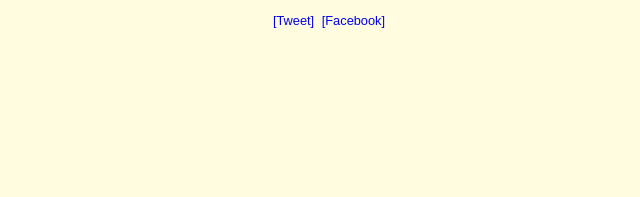
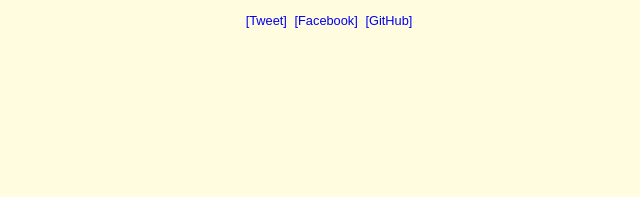
Before and after one commit to ryoyakawai/getcoin, a website: page src/index.html in a window 1280 px wide. Shown: the top 197 px of the page, 319-959 px from the left. Drawn offline with Linux system fonts and the light colour scheme.

Commit message:
Add: GitHub link

```diff
--- a/src/index.html
+++ b/src/index.html
@@ -17,6 +17,7 @@
       <p>
         <a href="http://twitter.com/share?url=https://ryoyakawai.github.io/getcoin/&text=Get Coin!(ServiceWorker Sample)&via=ryoyakawai" target="_blank">[Tweet]</a>
         <a href="http://www.facebook.com/share.php?u=https://ryoyakawai.github.io/getcoin/" onclick="window.open(this.href, 'FBwindow', 'width=650, height=450, menubar=no, toolbar=no, scrollbars=yes'); return false;">[Facebook]</a>
+        <a href="https://github.com/ryoyakawai/getcoin" target="_blank">[GitHub]</a>
       </p>
 </div>
     <div id="coin" class="coin">
```
